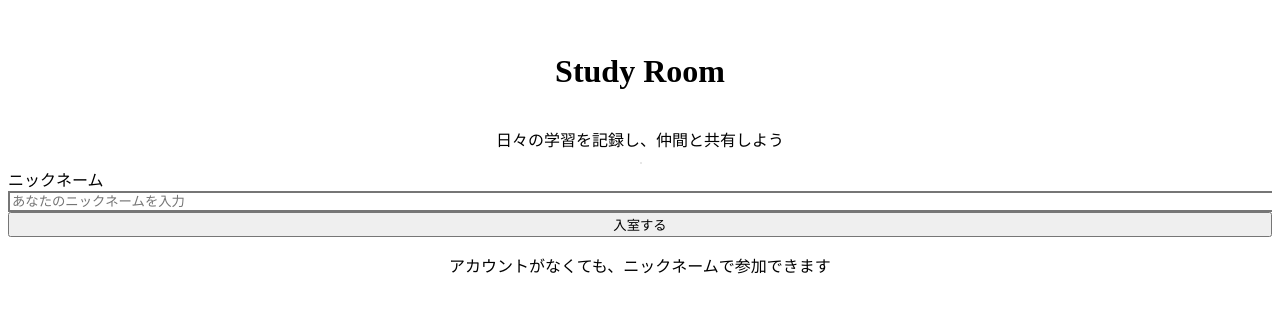
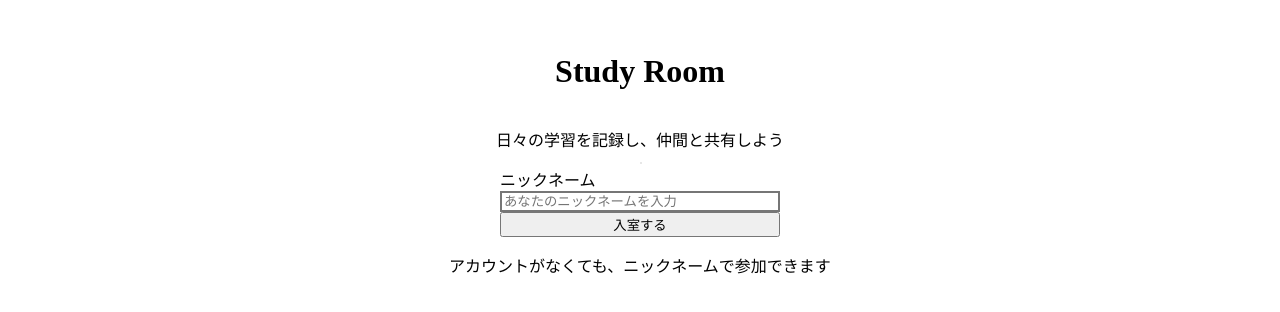
Before and after one commit to kuromaru01/studyroom, a React (Vite) app: page / in a window 1280 px wide. Shown: the part 246-558 px from the top of the page. Built offline with nearby package versions, Linux system fonts and the light colour scheme.

Commit message:
ニックネーム入力欄・入室ボタン改善

```diff
--- a/src/components/LoginScreen.jsx
+++ b/src/components/LoginScreen.jsx
@@ -20,8 +20,10 @@ export default function LoginScreen() {
           日々の学習を記録し、仲間と共有しよう
         </p>
 
+        {/* フォームコンテナ */}
+        <div className="flex flex-col items-center">
           {/* ニックネーム入力欄 */}
-        <div className="mb-6">
+          <div className="mb-6" style={{ width: '280px', maxWidth: '280px' }}>
             <label htmlFor="nickname" className="block text-sm font-medium text-gray-700 mb-2">
               ニックネーム
             </label>
@@ -29,17 +31,22 @@ export default function LoginScreen() {
               id="nickname"
               type="text"
               placeholder="あなたのニックネームを入力"
-            className="w-full px-4 py-3 border-2 border-gray-300 rounded-lg focus:outline-none focus:border-blue-600 transition-colors text-gray-900 placeholder-gray-400"
+              className="px-4 py-3 border-2 border-gray-300 rounded-lg focus:outline-none focus:border-blue-600 transition-colors text-gray-900 placeholder-gray-400"
+              style={{ width: '280px', maxWidth: '280px', boxSizing: 'border-box' }}
             />
           </div>
 
           {/* 入室するボタン */}
-        <button className="w-full bg-blue-600 hover:bg-blue-700 text-white font-semibold py-3 rounded-lg transition-all duration-200 transform hover:scale-105 active:scale-95">
+          <button
+            className="bg-blue-600 hover:bg-blue-700 text-white font-semibold py-3 rounded-lg transition-all duration-200 transform hover:scale-105 active:scale-95 shadow-md hover:shadow-lg"
+            style={{ width: '280px', maxWidth: '280px', boxSizing: 'border-box' }}
+          >
             入室する
           </button>
+        </div>
 
         {/* フッター */}
-        <p className="text-center text-gray-500 text-sm mt-6">
+        <p className="text-center text-gray-500 text-sm mt-8">
           アカウントがなくても、ニックネームで参加できます
         </p>
       </div>
```
Lines whose indentation alone changed are shown as unchanged.
